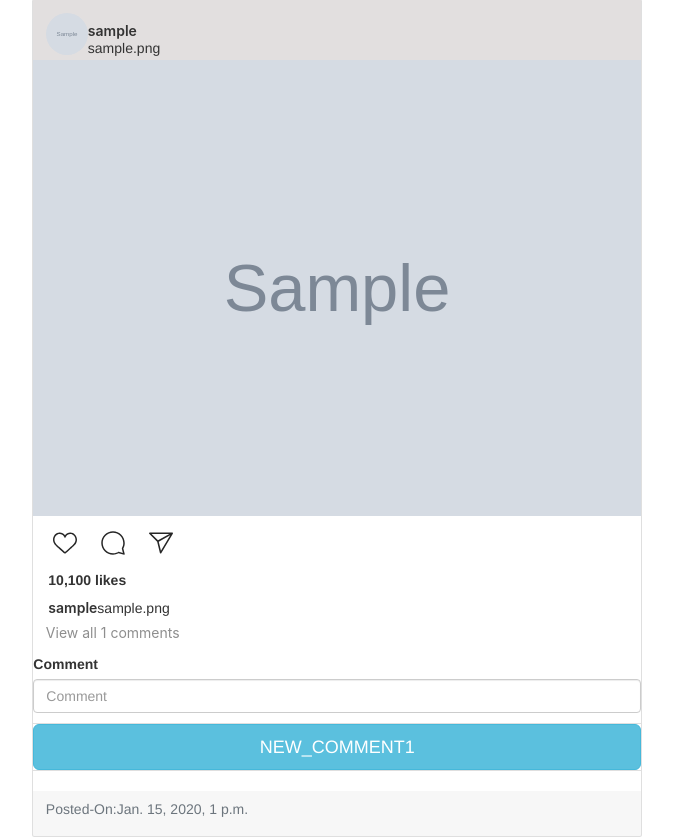
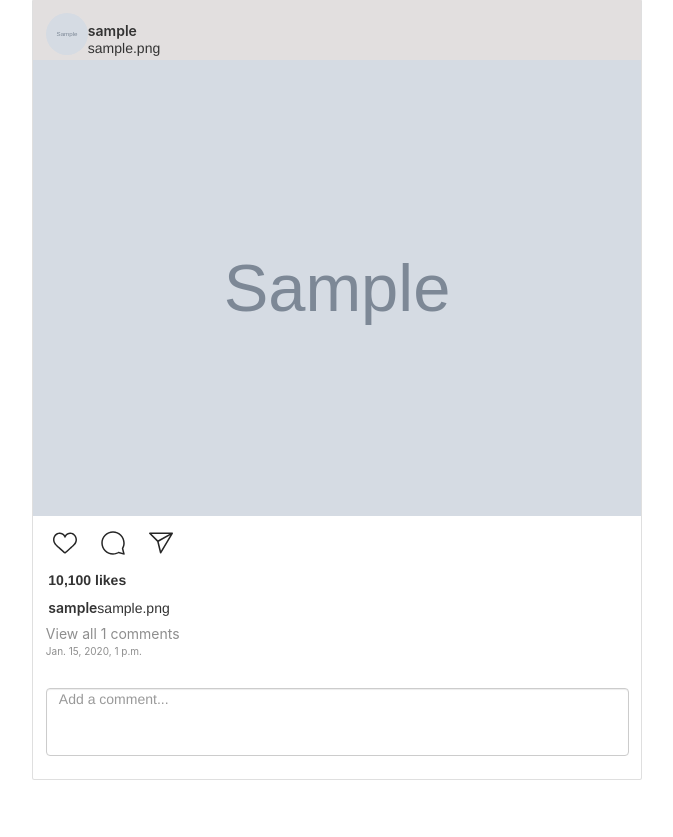
Before and after one commit to Nasseh123/insta-clone, a Django app: page / in a window 1280 px wide. Shown: the part 83-920 px from the top of the page, without its empty margins (196-869 px from the left). After the commit the page ends 863 px from the top, so only its background shows below. Run offline with Django 3.2, Linux system fonts and the light colour scheme; a user stored in the database is signed in; tables that the repository leaves empty hold one stand-in row (values such as "Sample post"); grey boxes marked "Sample" are stand-in pictures; some libraries are stand-ins or nearby versions.

Commit message:
added the comment to the index.html and changed the postion of date and styled the input to text area

```diff
--- a/prof/forms.py
+++ b/prof/forms.py
@@ -13,6 +13,7 @@ class ImageForm(forms.ModelForm):
         exclude=['user','profile']
 
 class CommentForm(forms.ModelForm):
+    comment = forms.CharField(widget=forms.Textarea(attrs={'placeholder':'Add a comment...',"rows":3, "cols":20,"style": "resize: none;padding-top:0;margin-top:0"}), label='')
     class Meta:
         model=comment
         exclude=['user','image']
--- a/prof/templates/base.html
+++ b/prof/templates/base.html
@@ -17,26 +17,19 @@
   {%block styles%}
 {%bootstrap_css%}
 <link rel="stylesheet" href="{%static 'css/index.css'%}">
-<script src="{%static 'js/search.js'%}"></script>
+
 <link rel="stylesheet" href="https://cdnjs.cloudflare.com/ajax/libs/font-awesome/4.7.0/css/font-awesome.min.css">
 <link rel="stylesheet" href="https://maxcdn.bootstrapcdn.com/bootstrap/3.4.1/css/bootstrap.min.css">
-<script src="https://maxcdn.bootstrapcdn.com/bootstrap/3.4.1/js/bootstrap.min.js"></script>
-<script src="https://ajax.googleapis.com/ajax/libs/jquery/3.5.1/jquery.min.js"></script>
+
 
 <link rel="stylesheet" href="{%static 'css/index.css'%}" />
-<script src="{%static 'js/search.js'%}"></script>
+
 <link
   rel="stylesheet"
   href="https://cdnjs.cloudflare.com/ajax/libs/font-awesome/4.7.0/css/font-awesome.min.css"
 />
-<link
-  rel="stylesheet"
-  href="https://maxcdn.bootstrapcdn.com/bootstrap/3.4.1/css/bootstrap.min.css"
-/>
-<script src="https://ajax.googleapis.com/ajax/libs/jquery/3.5.1/jquery.min.js"></script>
-<script src="https://maxcdn.bootstrapcdn.com/bootstrap/3.4.1/js/bootstrap.min.js"></script>
 
-<script src="https://ajax.googleapis.com/ajax/libs/jquery/3.5.1/jquery.min.js"></script>
+
 <script>
   function myFunction(x) {
     x.classList.toggle("fa-thumbs-down");
@@ -58,12 +51,15 @@
 
   {% block scripts %}
   {% bootstrap_javascript %}
-  <link rel="stylesheet" href="https://cdn.jsdelivr.net/npm/bootstrap@4.5.3/dist/css/bootstrap.min.css" integrity="sha384-TX8t27EcRE3e/ihU7zmQxVncDAy5uIKz4rEkgIXeMed4M0jlfIDPvg6uqKI2xXr2" crossorigin="anonymous">
+  <script src="{%static 'js/search.js'%}"></script>
 
-  <script src="https://cdn.jsdelivr.net/npm/bootstrap@4.5.3/dist/js/bootstrap.bundle.min.js" integrity="sha384-ho+j7jyWK8fNQe+A12Hb8AhRq26LrZ/JpcUGGOn+Y7RsweNrtN/tE3MoK7ZeZDyx" crossorigin="anonymous"></script>
-  <script src="https://code.jquery.com/jquery-3.5.1.slim.min.js" integrity="sha384-DfXdz2htPH0lsSSs5nCTpuj/zy4C+OGpamoFVy38MVBnE+IbbVYUew+OrCXaRkfj" crossorigin="anonymous"></script>
-<script src="https://cdn.jsdelivr.net/npm/popper.js@1.16.1/dist/umd/popper.min.js" integrity="sha384-9/reFTGAW83EW2RDu2S0VKaIzap3H66lZH81PoYlFhbGU+6BZp6G7niu735Sk7lN" crossorigin="anonymous"></script>
-<script src="https://cdn.jsdelivr.net/npm/bootstrap@4.5.3/dist/js/bootstrap.min.js" integrity="sha384-w1Q4orYjBQndcko6MimVbzY0tgp4pWB4lZ7lr30WKz0vr/aWKhXdBNmNb5D92v7s" crossorigin="anonymous"></script>
+  <script src="https://ajax.googleapis.com/ajax/libs/jquery/3.5.1/jquery.min.js"></script>
+  <script src="https://maxcdn.bootstrapcdn.com/bootstrap/3.4.1/js/bootstrap.min.js"></script>
+
+  <script src="https://code.jquery.com/jquery-3.2.1.slim.min.js" integrity="sha384-KJ3o2DKtIkvYIK3UENzmM7KCkRr/rE9/Qpg6aAZGJwFDMVNA/GpGFF93hXpG5KkN" crossorigin="anonymous"></script>
+<script src="https://cdnjs.cloudflare.com/ajax/libs/popper.js/1.12.9/umd/popper.min.js" integrity="sha384-ApNbgh9B+Y1QKtv3Rn7W3mgPxhU9K/ScQsAP7hUibX39j7fakFPskvXusvfa0b4Q" crossorigin="anonymous"></script>
+<script src="https://maxcdn.bootstrapcdn.com/bootstrap/4.0.0/js/bootstrap.min.js" integrity="sha384-JZR6Spejh4U02d8jOt6vLEHfe/JQGiRRSQQxSfFWpi1MquVdAyjUar5+76PVCmYl" crossorigin="anonymous"></script>
+
 
   {% endblock %}
 
--- a/prof/templates/index.html
+++ b/prof/templates/index.html
@@ -80,40 +80,28 @@
         <div class="card-body cc">
            <!-- modal button-->
           {%if images.comment_set.count > 0 %}
-            <a class="r8ZrO" data-toggle="modal" data-target="#myModal"
+            <a class="cur r8ZrO" data-toggle="modal" data-target="#myModal"
             href="{%url 'commentsmodal' comments_image_id=images.id %}"
+            onclick="commentsKil()"
             >
              View all {{images.comment_set.count}} comments</a>
 
           {%endif%}
-          <p class="card-text"></p>
-        </div>
-        <div>
-          <!-- <input type="text" class="sH9wk" placeholder="Add a comment..."> -->
-          <form   method="post" action="{%url 'new_comment' images_id=images.id %}" enctype="multipart/form-data">
-            {%csrf_token%}
+          <p class="r8ZrO cccc">
+            {{images.pub_time}}</p>
+            <form   method="post" action="{%url 'new_comment' images_id=images.id %}" enctype="multipart/form-data">
+              {%csrf_token%}
 
-            {% bootstrap_form form%}
+              {% bootstrap_form form%}
 
 
-          </form>
+            </form>
         </div>
 
-        <ul class="list-group list-group-flush">
-          <a
-            class="btn btn-info btn-lg"
-            href="{%url 'new_comment' images_id=images.id %}"
-            >NEW_COMMENT{{images.id}}</a
-          >
+      </div>
+          <!-- <input type="text" class="sH9wk" placeholder="Add a comment..."> -->
 
 
-
-        </ul>
-
-        <div class="card-footer text-muted">
-          <p>Posted-On:{{images.pub_time}}</p>
-        </div>
-      </div>
       {% empty %}
       <div class="row">
         <h2 class="text-center">There No Images</h2>
@@ -138,7 +126,4 @@
 
 
 
-{% endblock %} {% block scripts %}
-
-
-{% endblock%}
+{% endblock %}
--- a/prof/views.py
+++ b/prof/views.py
@@ -7,6 +7,7 @@ from .forms import ProfileForm,ImageForm,CommentForm
 from django.db.models.signals import post_save
 from django.dispatch import receiver
 from django.template.response import TemplateResponse
+import time
 # Create your views here..
 comentdsd=[]
 comentdsd.clear()
@@ -198,11 +199,12 @@ def userspublicprofile(request,user_id):
 
 def commentsmodal(request,comments_image_id):
     # comentdsd.clear()
+
     comentdsd=[]
     comentdsd.clear()
     print(comments_image_id)
     comments=comment.get_comments(comments_image_id)
-
+    # time.sleep(2)
     for commentss in comments.values('comment'):
         comentds=commentss['comment']
         comentdsd.append(comentds)
--- a/static/css/index.css
+++ b/static/css/index.css
@@ -87,7 +87,7 @@
 	font-variant: normal;
 	font-weight: 400;
 	letter-spacing: normal;
-	line-height: 18px;
+	/* line-height: 18px; */
 	text-decoration: none solid rgb(142, 142, 142);
 	text-align: start;
 	text-indent: 0px;
@@ -105,63 +105,24 @@
 	color: rgb(142, 142, 142);
 
 	/* Box */
-	height: 18px;
-	width: 100%x;
-	border: 0px none rgb(142, 142, 142);
-	border-top: 0px none rgb(142, 142, 142);
-	border-right: 0px none rgb(142, 142, 142);
-	border-bottom: 0px none rgb(142, 142, 142);
-	border-left: 0px none rgb(142, 142, 142);
-	margin: 0px;
-	padding: 0px;
-	max-height: none;
-	min-height: auto;
-	max-width: none;
-	min-width: auto;
+
 
 	/* Positioning */
-	position: static;
-	top: auto;
-	bottom: auto;
-	right: auto;
-	left: auto;
-	float: none;
-	display: block;
-	clear: none;
-	z-index: auto;
+
 
 	/* List */
-	list-style-image: none;
-	list-style-type: disc;
-	list-style-position: outside;
+
 
 	/* Table */
-	border-collapse: separate;
-	border-spacing: 0px 0px;
-	caption-side: top;
-	empty-cells: show;
-	table-layout: auto;
+
 
 	/* Miscellaneous */
 	overflow: visible;
+
+	visibility: visible;
+}
+.cur{
 	cursor: pointer;
-	visibility: visible;
-
-	/* Effects */
-	/* transform: none;
-	transition: all 0s ease 0s;
-	outline: rgb(255, 0, 0) dashed 1px;
-	outline-offset: 0px;
-	box-sizing: content-box;
-	resize: none;
-	text-shadow: none;
-	text-overflow: clip;
-	word-wrap: normal;
-	box-shadow: none;
-	border-top-left-radius: 0px;
-	border-top-right-radius: 0px;
-	border-bottom-left-radius: 0px;
-	border-bottom-right-radius: 0px; */
 }
 .sH9wk{
 	/* Font & Text */
@@ -217,3 +178,8 @@
     padding-left: 24px;
     white-space: nowrap;
 }
+.cccc{
+	/* margin-top: 0;
+	padding-top: 0; */
+	font-size: 10px;
+}
--- a/static/js/search.js
+++ b/static/js/search.js
@@ -0,0 +1,6 @@
+function commentsKil(){
+    var commentsKills=document.querySelectorAll("#comentsKill");
+    for(i=0;i<commentsKills.length;i++){
+        commentsKills[i].remove()
+    }
+}
```
Also changed, not shown: prof/templates/commentsmodal.html (+10 -3 lines).
